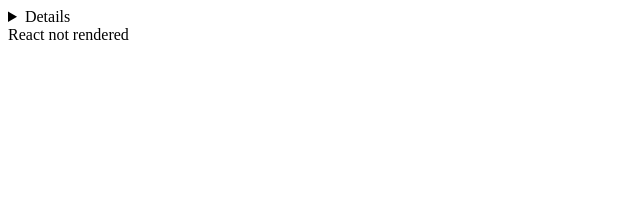
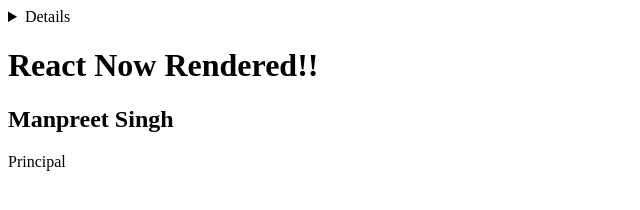
Before and after one commit to msbsoft/pure-react, a plain HTML site: page src/index.html in a window 1280 px wide. Shown: the whole page, without its empty margins (0-640 px from the left). Drawn offline with nearby package versions, Linux system fonts and the light colour scheme.

Commit message:
manually create person component

```diff
--- a/src/index.html
+++ b/src/index.html
@@ -11,5 +11,28 @@
     <div id="root">React not rendered</div>
     <script src="https://unpkg.com/react@16.8.6/umd/react.development.js" ></script>
     <script src="https://unpkg.com/react-dom@16.8.6/umd/react-dom.development.js"></script>
+
+    <script>
+        const Person = () => {
+            return (
+                React.createElement("p", {},
+                    [
+                        React.createElement("h2", {}, "Manpreet Singh"),
+                        React.createElement("span", {}, "Principal")
+                    ])
+            )
+        }
+
+        const App = () => {
+            return (
+                React.createElement("div", {}, [
+                    React.createElement("h1", {}, "React Now Rendered!!"),
+                    React.createElement(Person)
+                ])
+            )
+        }
+
+        ReactDOM.render(React.createElement(App), document.getElementById('root'))
+    </script>
 </body>
 </html>
```
